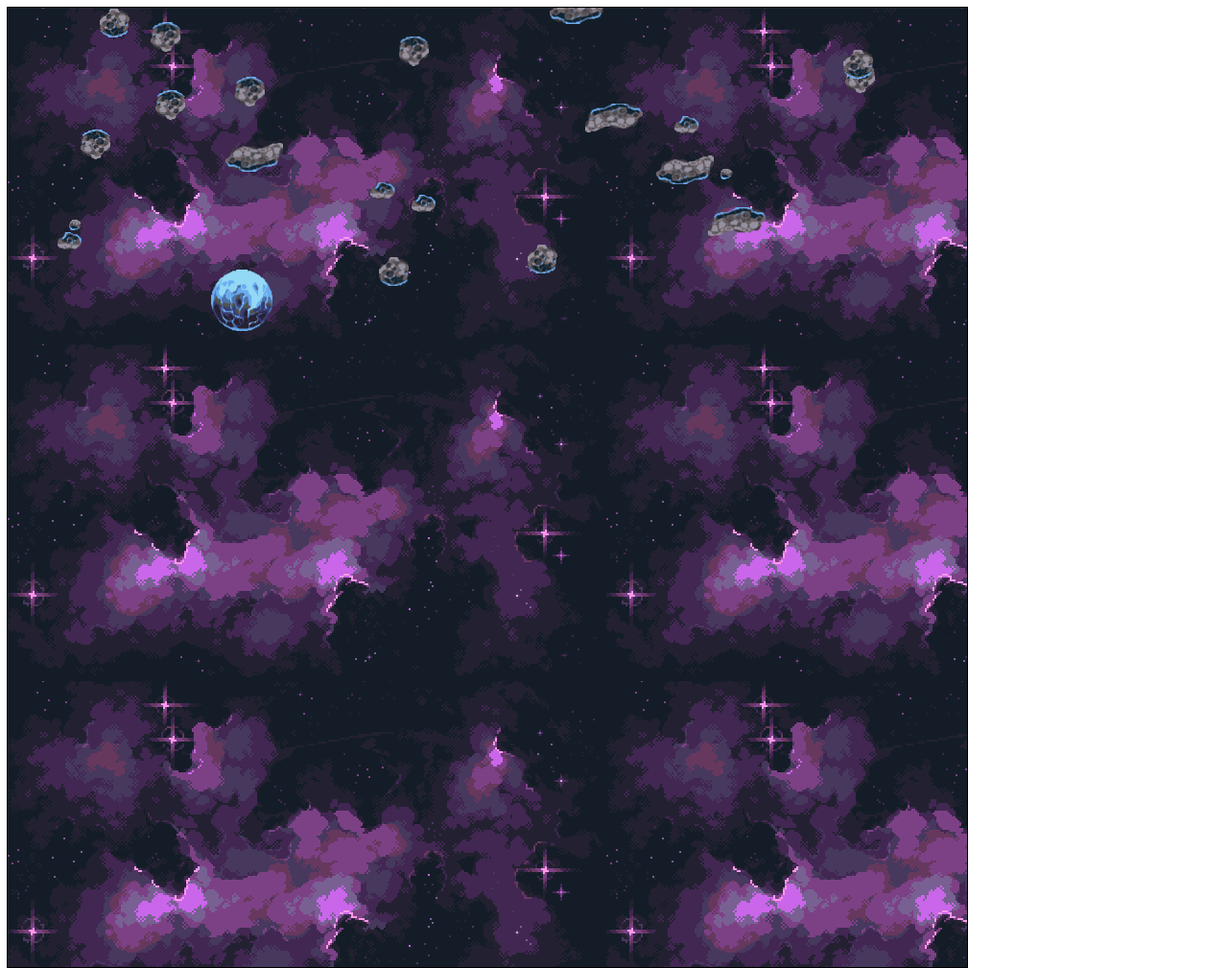
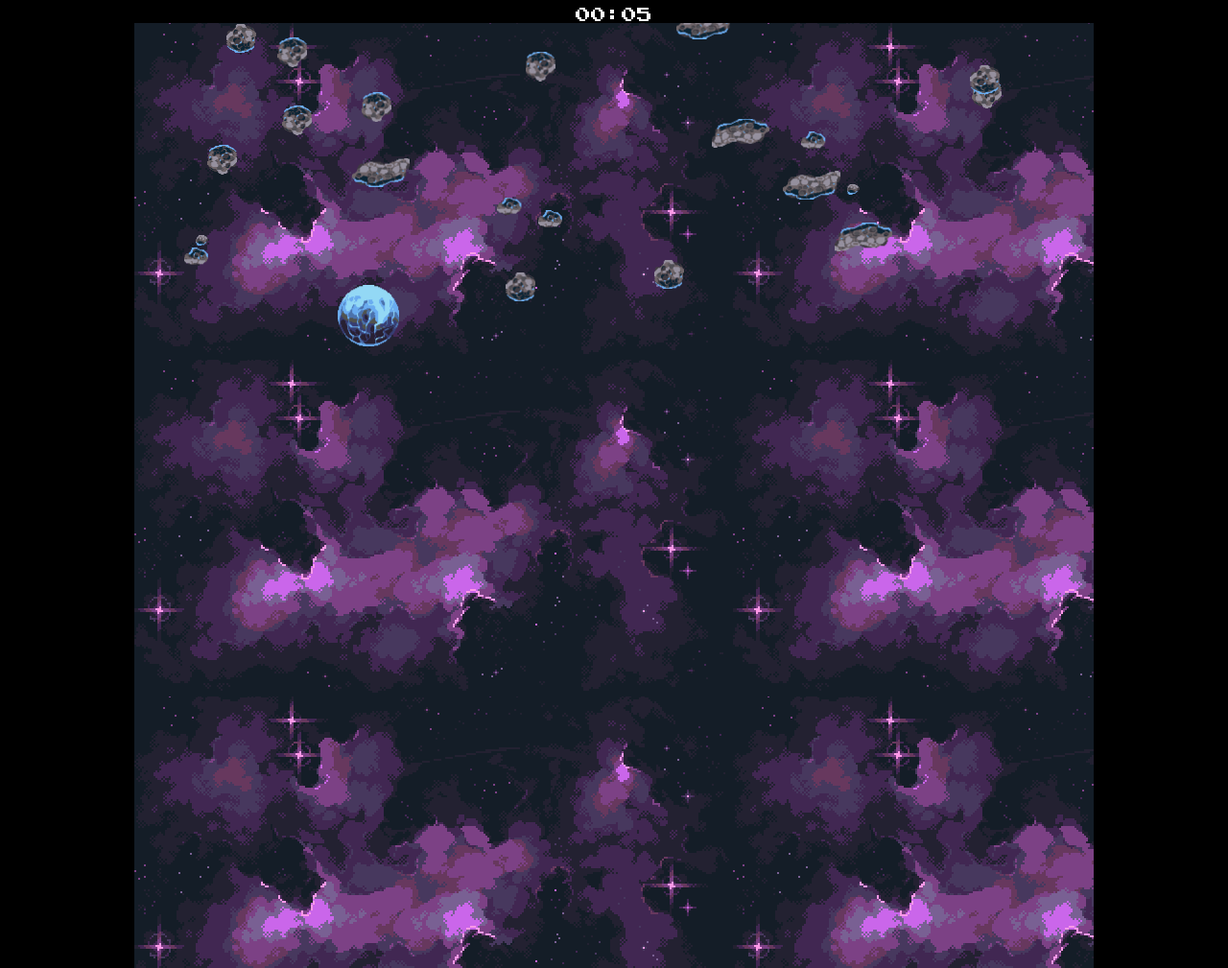
Before and after one commit to RonnieJSanchez/LightSpeed, a plain HTML site: page index.html in a window 1280 px wide. Shown: the top 1009 px of the page at 96% size. Drawn offline with Linux system fonts and the light colour scheme.

Commit message:
fixed character positioning/ added clock

```diff
--- a/index.html
+++ b/index.html
@@ -1,17 +1,25 @@
 <!DOCTYPE html>
 <html lang="en">
   <head>
-    <canvas id="canvas" width=1000 height=1000></canvas>
     <meta charset="UTF-8" />
     <title>Light Speed</title>
     <link rel="stylesheet" href="style.css" />
+    <link rel="preconnect" href="https://fonts.googleapis.com" />
+    <link rel="preconnect" href="https://fonts.gstatic.com" crossorigin />
+    <link
+      href="https://fonts.googleapis.com/css2?family=Press+Start+2P&display=swap"
+      rel="stylesheet"
+    />
   </head>
   <body>
-      <div id="spaceman">
-        </div>
-      <div id="rocks">
-      </div>
+    <div id="clock">
+      <label id="minutes">00</label>:<label id="seconds">00</label>
+    </div>
+    <div style="text-align: center">
+      <canvas id="canvas" width="1000" height="1000"> </canvas>
+    </div>
+    <div id="spaceman"></div>
+    <div id="rocks"></div>
   </body>
-  <script src="script.js">
-  </script>
+  <script src="script.js"></script>
 </html>
--- a/script.js
+++ b/script.js
@@ -1,9 +1,6 @@
 let spaceman = document.getElementById('spaceman');
-
-let rocks = document.getElementById('rocks');
-let spacemanLeft= 500;
-let spacemanTop= 800;
-
+let spacemanLeft= 1008;
+let spacemanTop= 840;
 let start_time = Date.now();
 
 let pauseSpeedup = 0;
@@ -14,7 +11,7 @@ function anim(e){
    if(e.keyCode==39){
         spacemanLeft += 10;
         spaceman.style.left = spacemanLeft + 'px';
-         if(spacemanLeft >=950){
+         if(spacemanLeft >=1480){
             spacemanLeft -= 10;
         }
     }
@@ -22,7 +19,7 @@ function anim(e){
    else if(e.keyCode==37){
         spacemanLeft -= 10;
        spaceman.style.left = spacemanLeft + 'px';
-        if(spacemanLeft <=0){
+        if(spacemanLeft <=532){
             spacemanLeft += 10;
         }
    }
@@ -30,7 +27,7 @@ function anim(e){
     else if(e.keyCode==38){
         spacemanTop -= 10;
         spaceman.style.top = spacemanTop + 'px';
-         if(spacemanTop < 10){
+         if(spacemanTop < 30){
             spacemanTop -= -10;
         }
    }
@@ -38,7 +35,7 @@ function anim(e){
    else if(e.keyCode==40){
         spacemanTop += 10;
         spaceman.style.top = spacemanTop + 'px';
-        if(spacemanTop >= 950){
+        if(spacemanTop >= 940){
             spacemanTop += -10;
         }
 
@@ -121,6 +118,27 @@ function nextImage(element)
     }
 }
 /*--------------------------------------------------------------------------*/
+
+var minutesLabel = document.getElementById("minutes");
+var secondsLabel = document.getElementById("seconds");
+var totalSeconds = 0;
+setInterval(setTime, 1000);
+
+function setTime() {
+  ++totalSeconds;
+  secondsLabel.innerHTML = pad(totalSeconds % 60);
+  minutesLabel.innerHTML = pad(parseInt(totalSeconds / 60));
+}
+
+function pad(val) {
+  var valString = val + "";
+  if (valString.length < 2) {
+    return "0" + valString;
+  } else {
+    return valString;
+  }
+}
+/*--------------------------------------------------------------------------*/
 // get a refrence to the canvas and its context
 let canvas = document.getElementById("canvas");
 let ctx = canvas.getContext("2d");
@@ -151,8 +169,6 @@ function randomIntFromInterval(min, max) { // min and max included
   return Math.floor(Math.random() * (max - min + 1) + min)
 }
 
-
-
 function spawnRandomObject() {
     let t = ""
     if (randomIntFromInterval(1,100) > 5) {
@@ -176,7 +192,6 @@ function spawnRandomObject() {
 
         RotationSpeed: randomIntFromInterval(0, 1)
     }
-
     // add the new object to the objects[] array
     objects.push(object);
 }
@@ -202,7 +217,6 @@ function animate() {
         pauseSpeedup = 0
     }
 
-
     // see if its time to spawn a new object
     if (time > (lastSpawn + spawnRate)) {
         lastSpawn = time;
@@ -212,36 +226,19 @@ function animate() {
     // request another animation frame
     requestAnimationFrame(animate);
 
-    // clear the canvas so all objects can be
-    // redrawn in new positions
+    // clear the canvas so all objects can be redrawn in new positions
     ctx.clearRect(0, 0, canvas.width, canvas.height);
-
-    // draw the line where new objects are spawned
-    ctx.beginPath();
-    ctx.moveTo(0, spawnLineY);
-    ctx.lineTo(canvas.width, spawnLineY);
-    ctx.stroke();
 
     // move each object down the canvas
     for (let i = 1; i < objects.length; i++) {
         let object = objects[i];
 
-
        // console.log(object.AngleDegrees)
         object.AngleDegrees = (object.AngleDegrees + object.RotationSpeed) % 360
        // console.log(object.AngleDegrees)
         object.y += spawnRateOfDescent;
-        ctx.beginPath();
-
-
-       // ctx.arc(object.x, object.y, 8, 0, Math.PI * 2);
+        //ctx.beginPath();
         ctx.drawImage(object.image, object.x, object.y)
-
-        //ctx.rotate(object.AngleDegrees * Math.PI / 180)
-
-        ctx.closePath();
-        //ctx.fillStyle = object.type;
-        ctx.fill();
     }
 
 }
--- a/style.css
+++ b/style.css
@@ -1,7 +1,5 @@
 #canvas {
   margin: auto;
-  height: 1000px;
-  width:1000px;
   outline: 1px solid black;
   position: relative;
   background: url('assets/Backdrop/SpaceBackdrop.png');
@@ -13,4 +11,15 @@
   background: url('assets/SpaceMan/MiddlemanGif.gif');
   background-repeat: no-repeat;
   background-size: cover;
+
 }
+*{
+  background-color: black;
+}
+#clock{
+  color:white;
+  display:flex;
+  justify-content: center;
+  font-family: 'Press Start 2P', cursive;
+
+}
```
